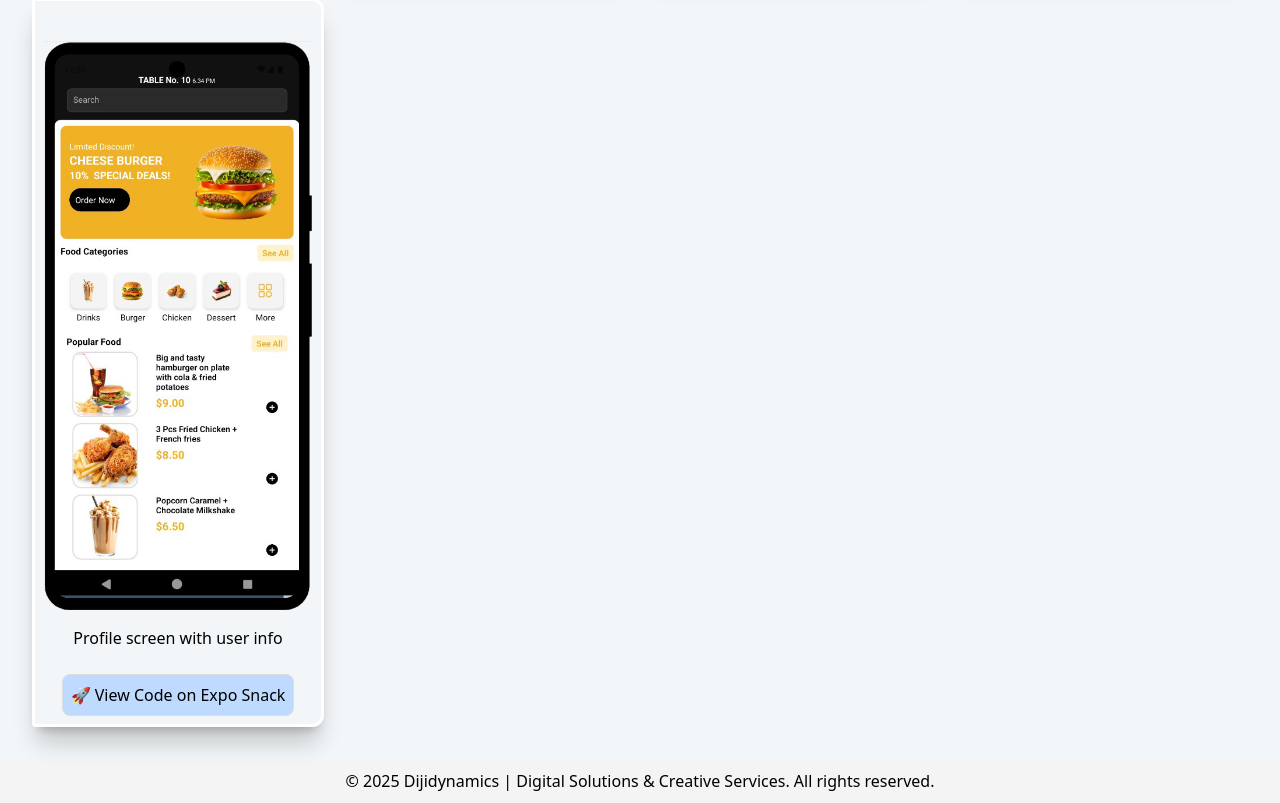
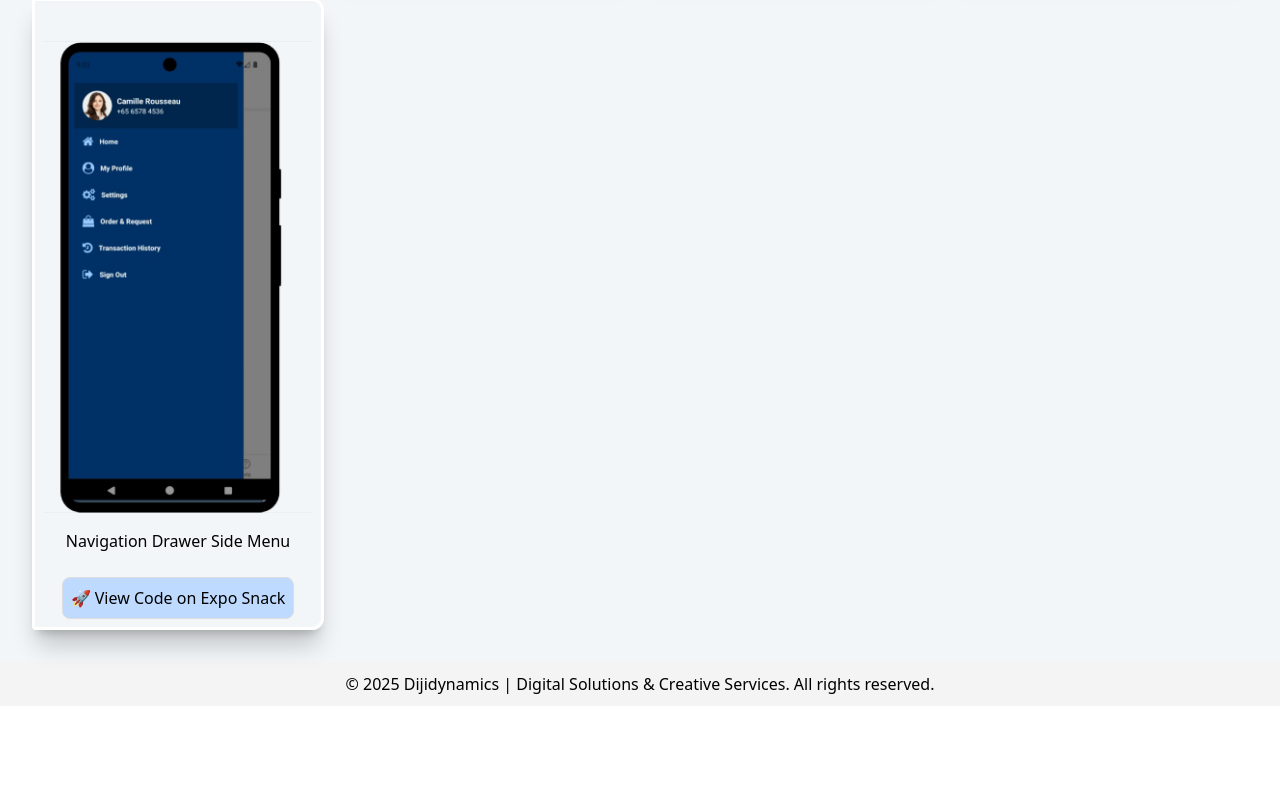
Before and after one commit to dijidynamics/dijidynamicsweb, a React (Vite) app: page /rn-templates in a window 1280 px wide. Shown: the part 1051-1854 px from the top of the page. After the commit the page ends 1757 px from the top, so only its background shows below. Built offline with nearby package versions, Linux system fonts and the light colour scheme.

Commit message:
Navigation Drawer Side Menu

```diff
--- a/src/RNTemplates.jsx
+++ b/src/RNTemplates.jsx
@@ -3,7 +3,7 @@ import portfolio01 from '/portfolio-01.png'
 import portfolio02 from '/portfolio-02.png'
 import portfolio04 from '/portfolio-04.png'
 import portfolio05 from '/portfolio-05.png'
-import portfolio06 from '/portfolio-05.png'
+import portfolio06 from '/portfolio-06.png'
 function RNTemplates() {
     return (
         <div className='bg-[#f2f6f8]'>
@@ -78,7 +78,7 @@ function RNTemplates() {
    <div class="grid  grid-cols-1 md:grid-cols-4 gap-4 pb-8 ">
          <div className='shadow-xl/20 border-3 border-white rounded-l p-2 align-middle items-center text-center rounded-xl'>
                         <img src={portfolio06} className='pt-8' />
-                        <p className='pt-4 pb-4'>Profile screen with user info</p>
+                        <p className='pt-4 pb-4'>Navigation Drawer Side Menu</p>
 
                         {/* <button class="bg-blue-100 hover:bg-blue-100 text-black p-2 rounded-lg border border-[#ddd] focus:ring-2 focus:ring-blue-300">
               View Code
```
Also changed, not shown: src/stylles.css (+13 -0 lines).
